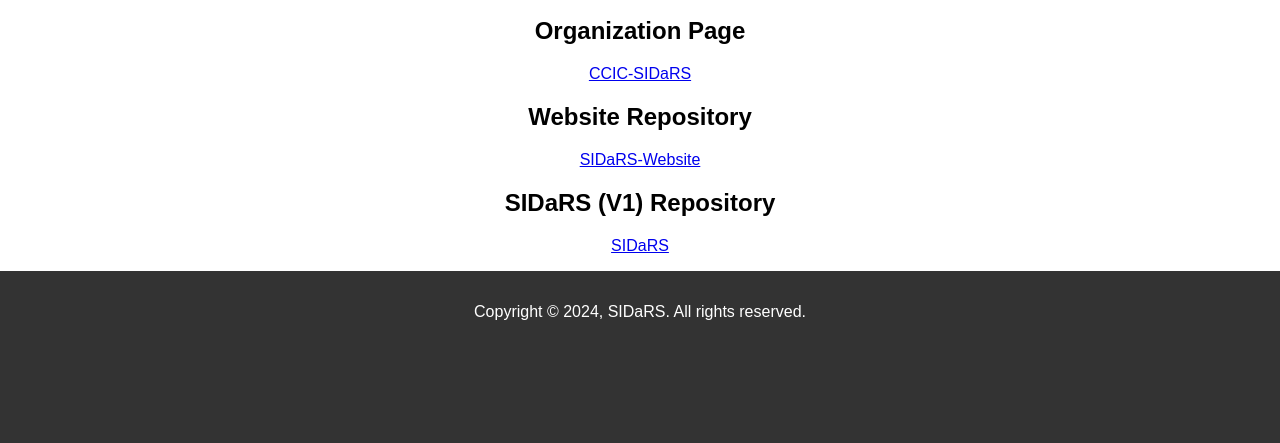
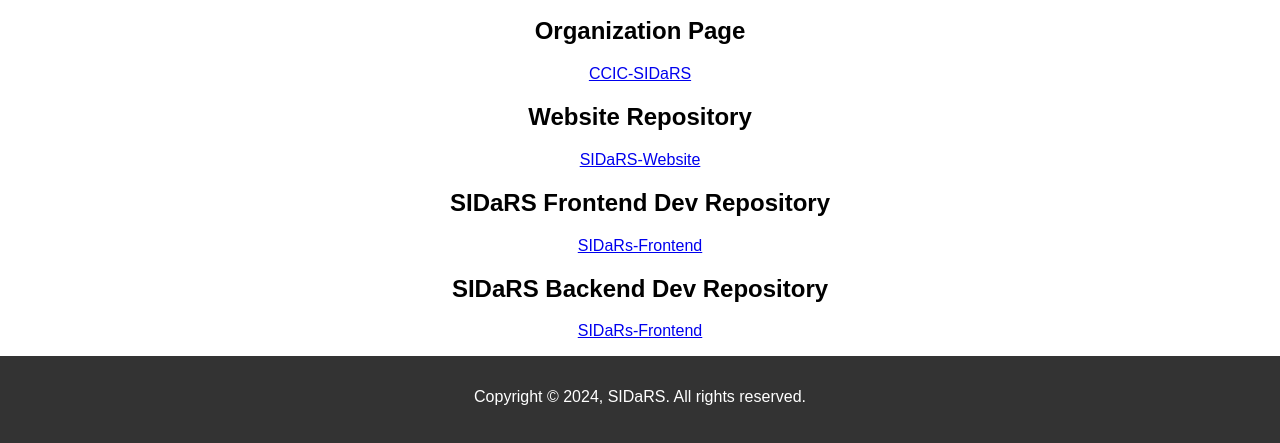
Before and after one commit to CCIC-SIDaRS/SIDaRS-Website, a plain HTML site: page docs/repositories.html in a window 1280 px wide. Shown: the part 249-692 px from the top of the page. Drawn offline with Linux system fonts and the light colour scheme.

Commit message:
Add layer repos

```diff
--- a/docs/repositories.html
+++ b/docs/repositories.html
@@ -16,8 +16,10 @@
         <p><a href="https://github.com/CCIC-SIDaRS">CCIC-SIDaRS</a></p>
         <h2>Website Repository</h2>
         <p><a href="https://github.com/CCIC-SIDaRS/SIDaRS-Website">SIDaRS-Website</a></p>
-        <h2>SIDaRS (V1) Repository</h2>
-        <p><a href="https://github.com/CCIC-SIDaRS/SIDaRS">SIDaRS</a></p>
+        <h2>SIDaRS Frontend Dev Repository</h2>
+        <p><a href="https://github.com/CCIC-SIDaRS/SIDaRs-Frontend">SIDaRs-Frontend</a></p>
+        <h2>SIDaRS Backend Dev Repository</h2>
+        <p><a href="https://github.com/CCIC-SIDaRS/SIDaRS-Backend">SIDaRs-Frontend</a></p>
     </main>
 
     <script>getFooter()</script>
```
